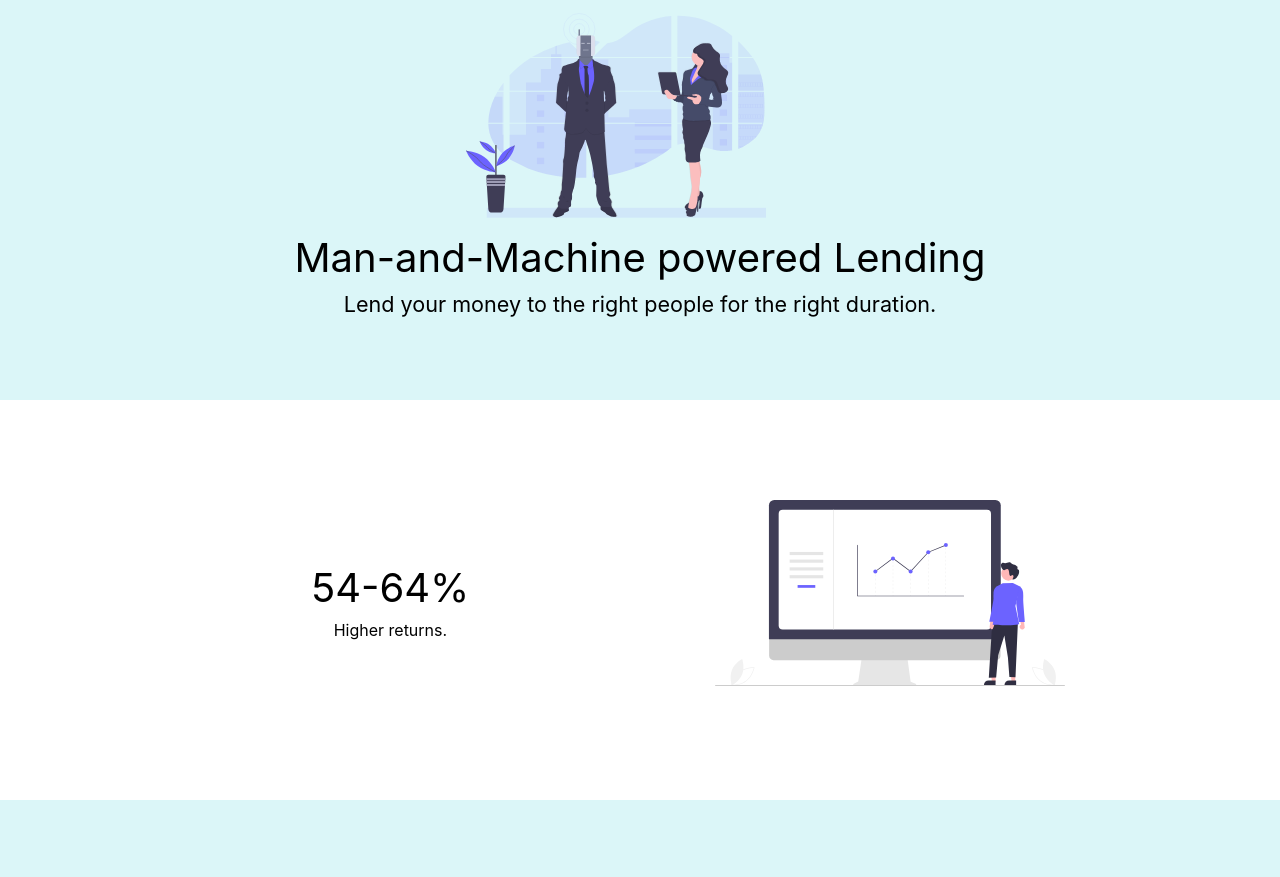
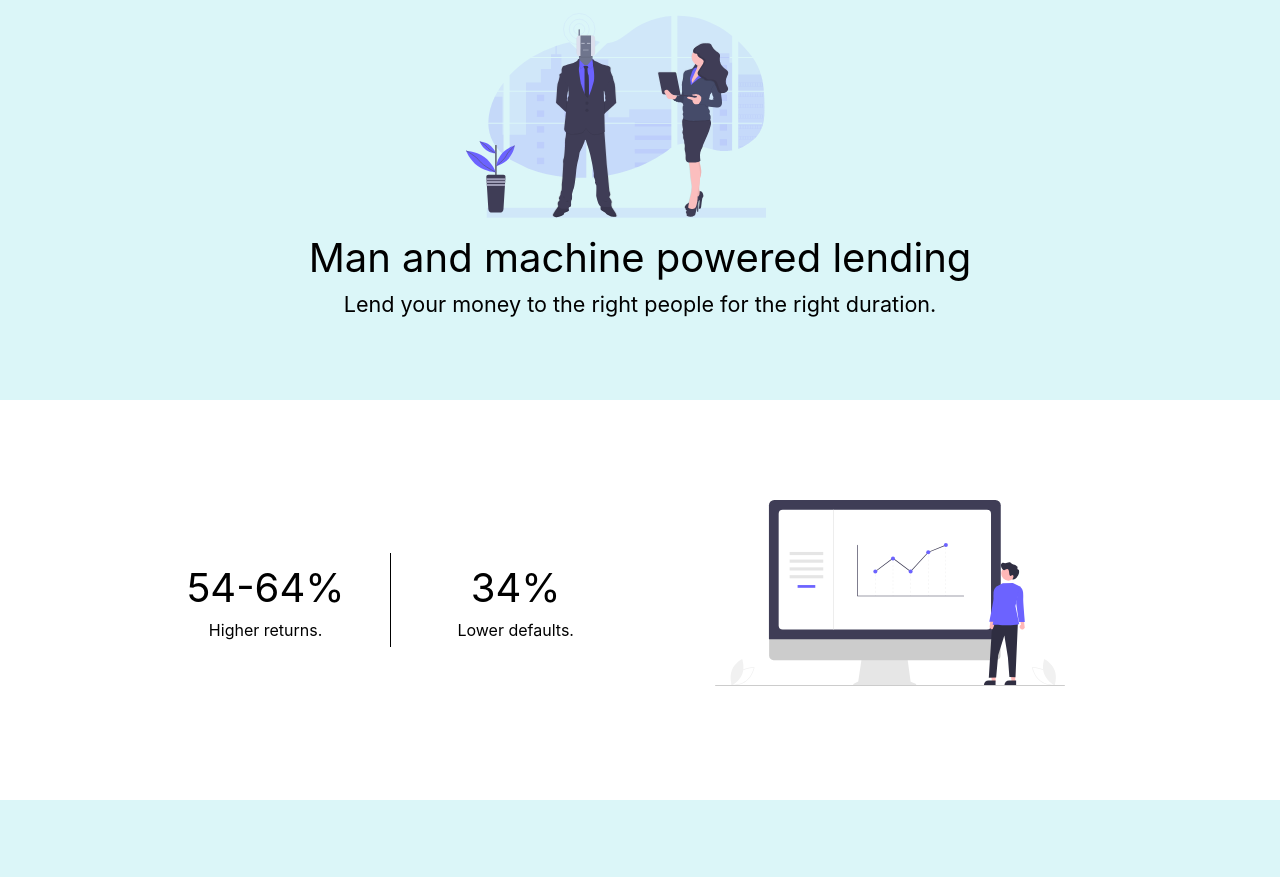
Before and after one commit to PrakashKoneru/landingPage, a React app: page /investors in a window 1280 px wide. Shown: the part 558-1435 px from the top of the page. Built offline with nearby package versions, Linux system fonts and the light colour scheme.

Commit message:
done with changes

```diff
--- a/content/content.js
+++ b/content/content.js
@@ -1,8 +1,15 @@
 const primaryInvestorContent = [
 	{
-			heading: '54-64%',
-			desc: 'Higher returns.',
-			img: '/landingPageIllustrations/higherReturns.svg',
+			0: {
+				heading: '54-64%',
+				desc: 'Higher returns.',
+				img: '/landingPageIllustrations/higherReturns.svg',
+			},
+			1: {
+				heading: '34%',
+				desc: 'Lower defaults.',
+				img: '/landingPageIllustrations/higherReturns.svg',
+			}
 	},
 	{
 			heading: 'Higher Liquidity',
@@ -11,7 +18,7 @@ const primaryInvestorContent = [
 	},
 	{
 			heading: '34-39%',
-			desc: 'Loss Reduction.',
+			desc: 'Loss reduction.',
 			img: '/landingPageIllustrations/lossReduction.svg',
 	},
 ]
@@ -33,7 +40,7 @@ const secondaryInvestorContent = [
 	},
 	{
 		heading: '6-9%',
-		desc: 'Consistent Returns.',
+		desc: 'Consistent returns.',
 		img: '/landingPageIllustrations/consistent.svg',
 		bg: 'primary'
 	},
@@ -71,8 +78,8 @@ const aboutUsContent = [
 
 const borrowersContent = [
 	{
-		heading: 'No penalty',
-		desc: 'You can payoff whenever you want.',
+		heading: 'No Penalty',
+		desc: 'You can pay off whenever you want.',
 		img: '/landingPageIllustrations/payAnytime.svg',
 		bg: 'white'
 	},
--- a/pages/index.js
+++ b/pages/index.js
@@ -221,7 +221,7 @@ export default function Home() {
 							marginX="auto"
 							textAlign={{ md: "center", sm: "left"}}
 						>
-							Education -> Income/Debt -> Get your Est. Rate.
+							Education -> Income/Debt -> Get your est. rate.
 						</Box>
             {/* <Box
 							// fontSize={{ md: '1rem', sm: '18px' }}
@@ -273,7 +273,7 @@ export default function Home() {
 							marginX="auto"
 							textAlign={{ md: "center", sm: "left"}}
 						>
-							Liked your interest rate? Signup and apply.
+							Liked your interest rate? Sign up and apply.
 						</Box>
           </Box>
         </Container>
@@ -383,7 +383,7 @@ export default function Home() {
 						<img src="/landingPageIllustrations/withYouTillEnd.svg" />
 					</Box>
 					<Box mt="25px">
-						We are with you until the end. We Promise.
+						We are with you until the end. We promise.
 					</Box>
 				</Container>
 			</Box>
--- a/pages/investors.js
+++ b/pages/investors.js
@@ -110,7 +110,7 @@ const Investors = () => {
               <Box
                 fontSize="40px"
               >
-                Man-and-Machine powered Lending
+                Man and machine powered lending
               </Box>
               <Box
                 fontSize="1.35rem"
@@ -120,6 +120,120 @@ const Investors = () => {
             </Box>
           </Container>
           {primaryInvestorContent.map((content, index) => {
+            if (content[0]) {
+              return (
+                <Flex
+                  key={index}
+                  py="100px"
+                  color='black'
+                  background={index % 2 === 0 ? 'white' : '#DBF6F8'}
+                  // height={index === 0 || index === 1 ? "calc(50vh - 62.5px)" : "50vh"}
+                  minHeight={{ lg: "50vh", sm: "50vh", md: "350px"}}
+                  // minHeight="350px"
+                  px={{ sm: "15px", lg: "0px" }}
+                >
+                  <Container
+                    display="flex"
+                    flexDirection={{
+                      lg: index % 2 === 0 ? 'row': 'row-reverse',
+                      md: 'column-reverse',
+                      sm: 'column-reverse'
+                    }}
+                    alignItems="center"
+                  >
+                    <Box
+                      w={{ lg: "10%", md: "0%", sm: "0%" }}
+                    >
+
+                    </Box>
+                    <Box
+                      w={{ lg: "40%", md:"100%", sm: "auto" }}
+                      marginX="auto"
+                      // margin="auto"
+                      mt={{ sm: "20px", md:"20px", lg: "0px"}}
+                      alignItems={{sm:"center", md: "center", lg: "center" }}
+                      display="inline-block"
+                      // flexDirection="column"
+                      // justifyContent="center"
+                    >
+                      <Flex
+                        flexDirection={{ sm: 'column', md: 'row' }}
+                        w="100%"
+                      >
+                        <Box
+                          w={{ sm: "100%", md: "50%" }}
+                          py={{ md: "5px", sm: "25px"}}
+                        >
+                          <Box
+                            fontSize="2.5rem"
+                            whiteSpace={{ sm: "nowrap", md: "wrap" }}
+                            textAlign={{ md: "center", sm: "center"}}
+                          >
+                            {content[0].heading}
+                          </Box>
+                          <Box
+                            fontSize="2.5rem"
+                            textAlign={{ md: "center", sm: "center"}}
+                          >
+                            {content[0].headingLine2}
+                          </Box>
+                          <Box
+                            textAlign={{ md: "center", sm: "center"}}
+                            whiteSpace="nowrap"
+                          >
+                            {content[0].desc}
+                          </Box>
+                        </Box>
+                        <Box
+                          w={{ sm: "100%", md: "50%" }}
+                          py={{ md: "5px", sm: "25px"}}
+                          borderLeft={{ sm: 'none', md: '1px solid black' }}
+                          borderTop={{ md: 'none', sm: '1px solid black' }}
+                        >
+                          <Box
+                            fontSize="2.5rem"
+                            whiteSpace={{ sm: "nowrap", md: "wrap" }}
+                            textAlign={{ md: "center", sm: "center"}}
+                          >
+                            {content[1].heading}
+                          </Box>
+                          <Box
+                            fontSize="2.5rem"
+                            textAlign={{ md: "center", sm: "center"}}
+                          >
+                            {content[1].headingLine2}
+                          </Box>
+                          <Box
+                            textAlign={{ md: "center", sm: "center"}}
+                            whiteSpace="nowrap"
+                          >
+                            {content[1].desc}
+                          </Box>
+                        </Box>
+                      </Flex>
+                    </Box>
+                    <Box
+                      w={{ lg: "40%", md: "250px", sm: "250px" }}
+                      h="200px"
+                      margin="auto"
+                    >
+                      <Box
+                        m={{ sm: "0 0 0 -10px", md: '', lg: 'auto' }}
+                        w={{ sm: "100%", md: "250px", lg: "350px"}}
+                        height="250px"
+                        display="flex"
+                        alignItems="center"
+                      >
+                        <Box mt="-65px">
+                          <img src={content[0].img}></img>
+                        </Box>
+                      </Box>
+                    </Box>
+                    <Box w="10%"></Box>
+                  </Container>
+                </Flex>
+              )
+            }
             return (
               <Flex
                 key={index}
@@ -243,7 +357,7 @@ const Investors = () => {
               <Box
                 fontSize="1.35rem"
               >
-                Customized Loan Portfolios for your Risk Appetite.
+                Customized loan portfolios for your risk appetite.
               </Box>
             </Box>
           </Container>
```
